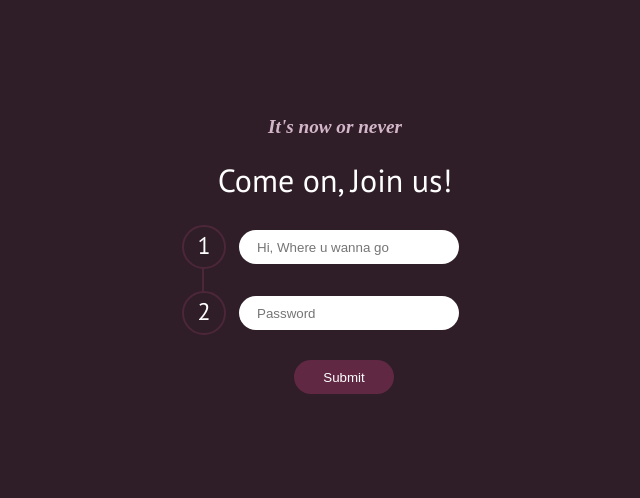
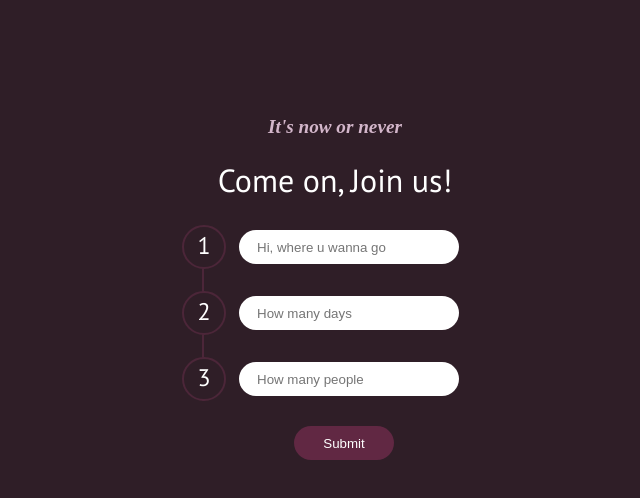
Before and after one commit to minhquan0902/UNSW-HACKATHON-2023, a React (Create React App) app in the folder front-end/: page / in a window 1280 px wide. Shown: the top 498 px of the page, without its empty margins (305-945 px from the left). Built offline with nearby package versions, Linux system fonts and the light colour scheme; a web font is replaced by a local one.

Commit message:
finish form

```diff
--- a/front-end/src/components/Form.js
+++ b/front-end/src/components/Form.js
@@ -1,10 +1,21 @@
 import React, { useState } from "react";
 import "../style/Form.css";
+
 const Form = () => {
-  const [inputValue, setInputValue] = useState("");
+  const [location, setLocation] = useState("");
+  const [date, setDate] = useState("");
+  const [people, setPeople] = useState("");
 
-  const handleInputChange = (event) => {
-    setInputValue(event.target.value);
+  const handleLocationChange = (event) => {
+    setLocation(event.target.value);
+  };
+
+  const handleDate = (event) => {
+    setDate(event.target.value);
+  };
+
+  const handlePeople = (event) => {
+    setPeople(event.target.value);
   };
 
   const handleSubmit = (event) => {
@@ -12,7 +23,9 @@ const Form = () => {
 
     // Create the payload for the POST request
     const payload = {
-      message: inputValue,
+      location: location,
+      day: date,
+      people: people,
     };
 
     // Make the API POST request
@@ -21,11 +34,7 @@ const Form = () => {
       {
         method: "POST",
         headers: {
-          "Content-Type": "text/plain",
-          "Access-Control-Allow-Origin": "*",
-          "Access-Control-Allow-Credentials": "true",
-          "Access-Control-Allow-Headers": "Content-Type",
-          "Access-Control-Allow-Methods": "OPTIONS,POST,GET",
+          "Content-Type": "application/json",
         },
         body: JSON.stringify(payload),
       }
@@ -47,22 +56,36 @@ const Form = () => {
       <h1>Come on, Join us!</h1>
 
       <form action="" onSubmit={handleSubmit} id="join-us">
-        <div class="fields">
+        <div className="fields">
           <span>
             <input
-              placeholder="Hi, Where u wanna go"
+              placeholder="Hi, where u wanna go"
               type="text"
-              value={inputValue}
-              onChange={handleInputChange}
+              value={location}
+              onChange={handleLocationChange}
             />
           </span>
           <br />
           <span>
-            <input placeholder="Password" type="password" />
+            <input
+              placeholder="How many days"
+              type="text"
+              value={date}
+              onChange={handleDate}
+            />
+          </span>
+          <br />
+          <span>
+            <input
+              placeholder="How many people"
+              type="text"
+              value={people}
+              onChange={handlePeople}
+            />
           </span>
         </div>
-        <div class="submit">
-          <input class="submit" value="Submit" type="submit" />
+        <div className="submit">
+          <input className="submit" value="Submit" type="submit" />
         </div>
       </form>
     </div>
```
